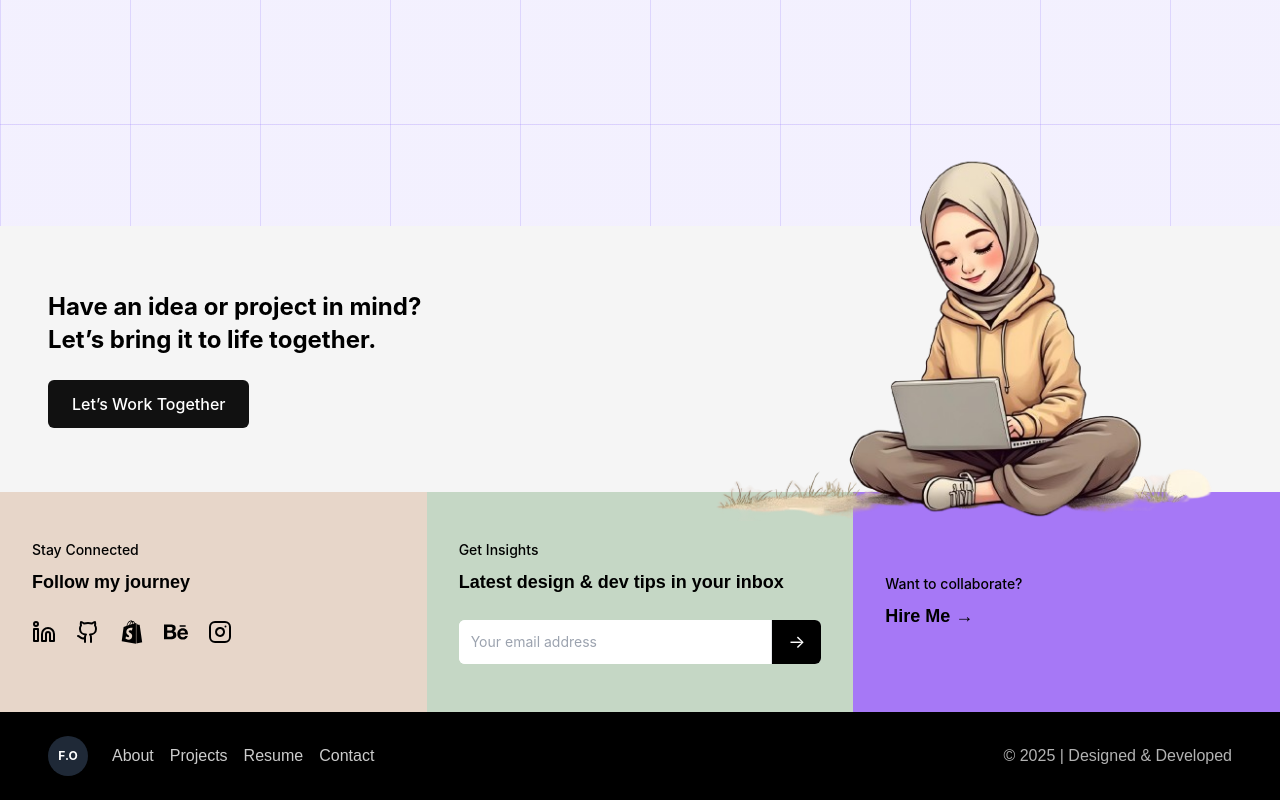
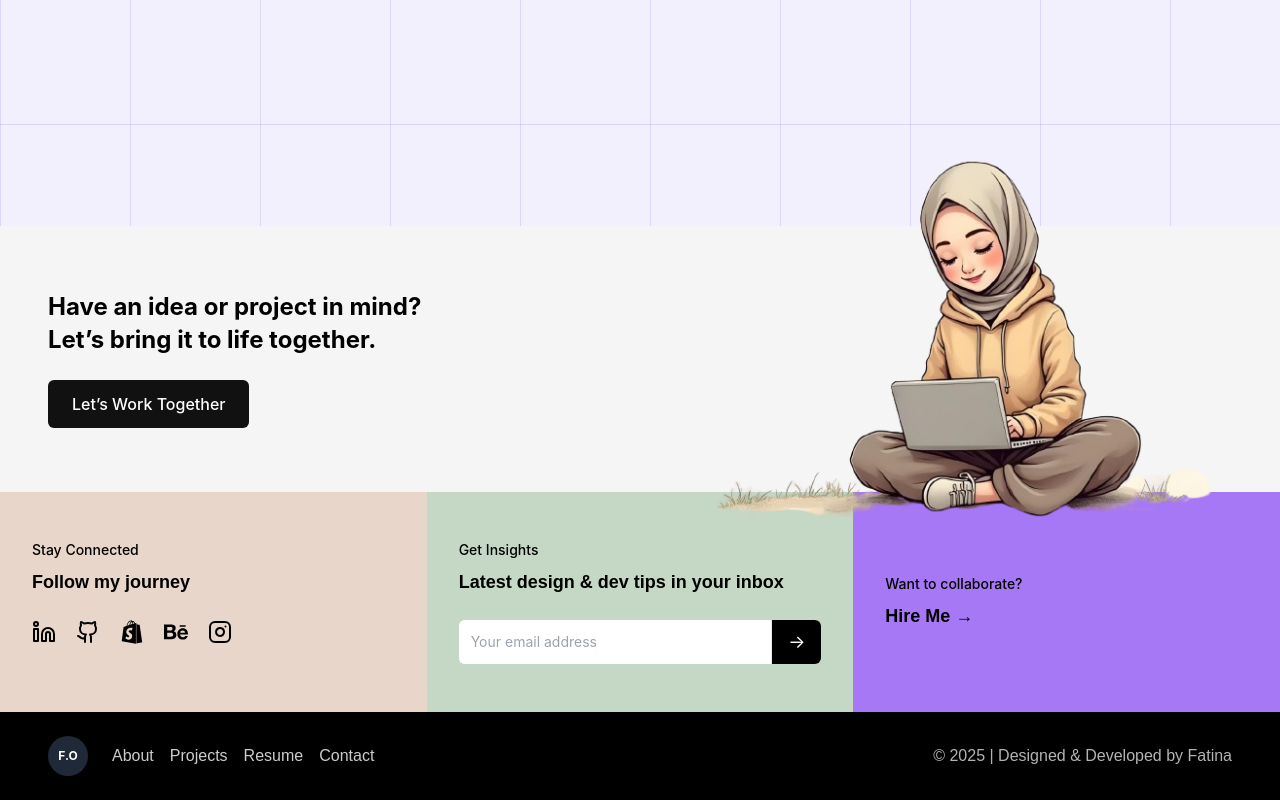
Before and after one commit to fatinaElomar/Showcase, a React (Vite) app: page / in a window 1280 px wide. Shown: the part 2346-3146 px from the top of the page. Built offline with nearby package versions, Linux system fonts and the light colour scheme; a web font is replaced by a local one.

Commit message:
fix footer

```diff
--- a/src/components/sections/Footer.jsx
+++ b/src/components/sections/Footer.jsx
@@ -155,7 +155,7 @@ export default function Footer() {
           </div>
         </div>
         <p className="text-white/70">
-          © {new Date().getFullYear()} | Designed & Developed
+          © {new Date().getFullYear()} | Designed & Developed by Fatina
         </p>
       </motion.div>
     </footer>
```
